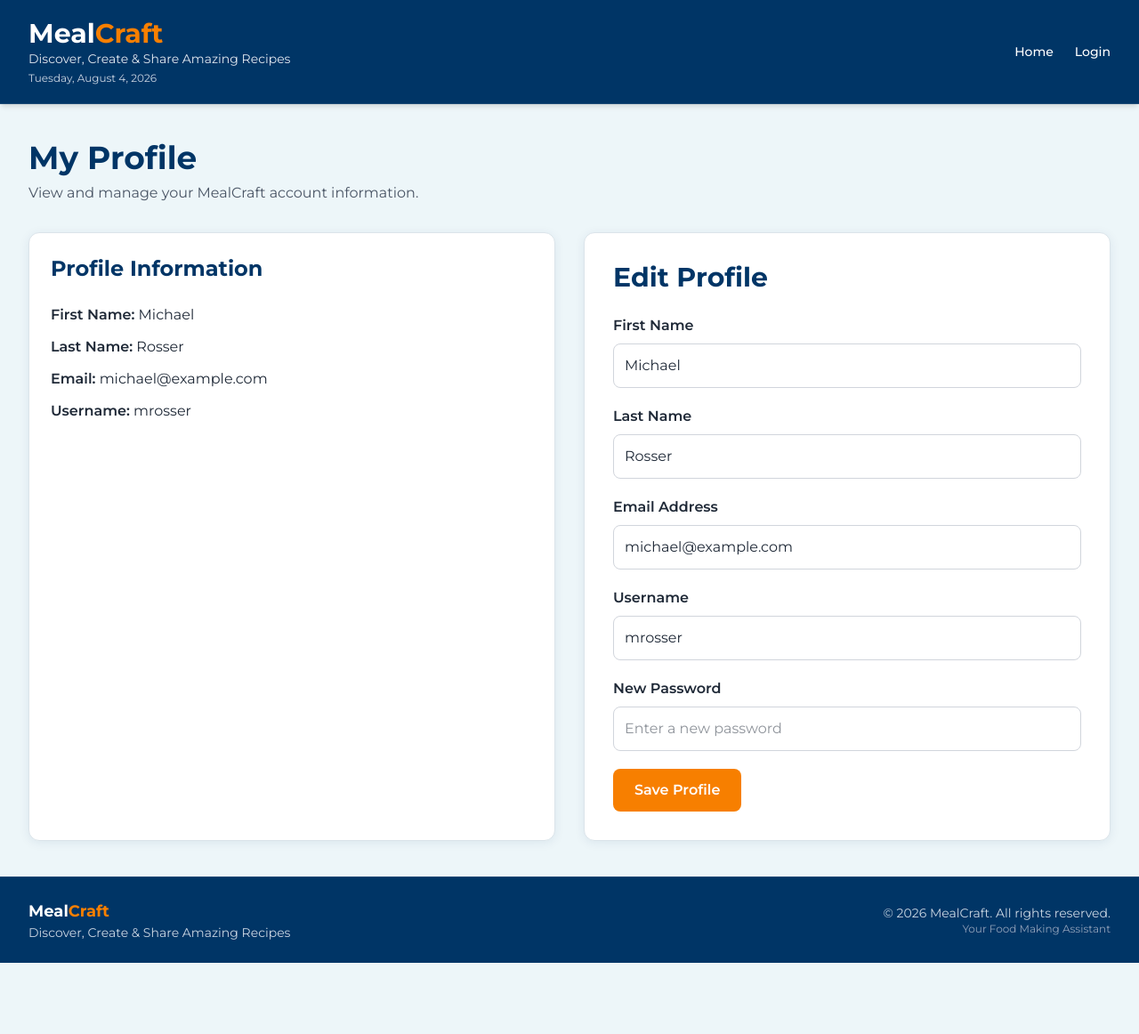
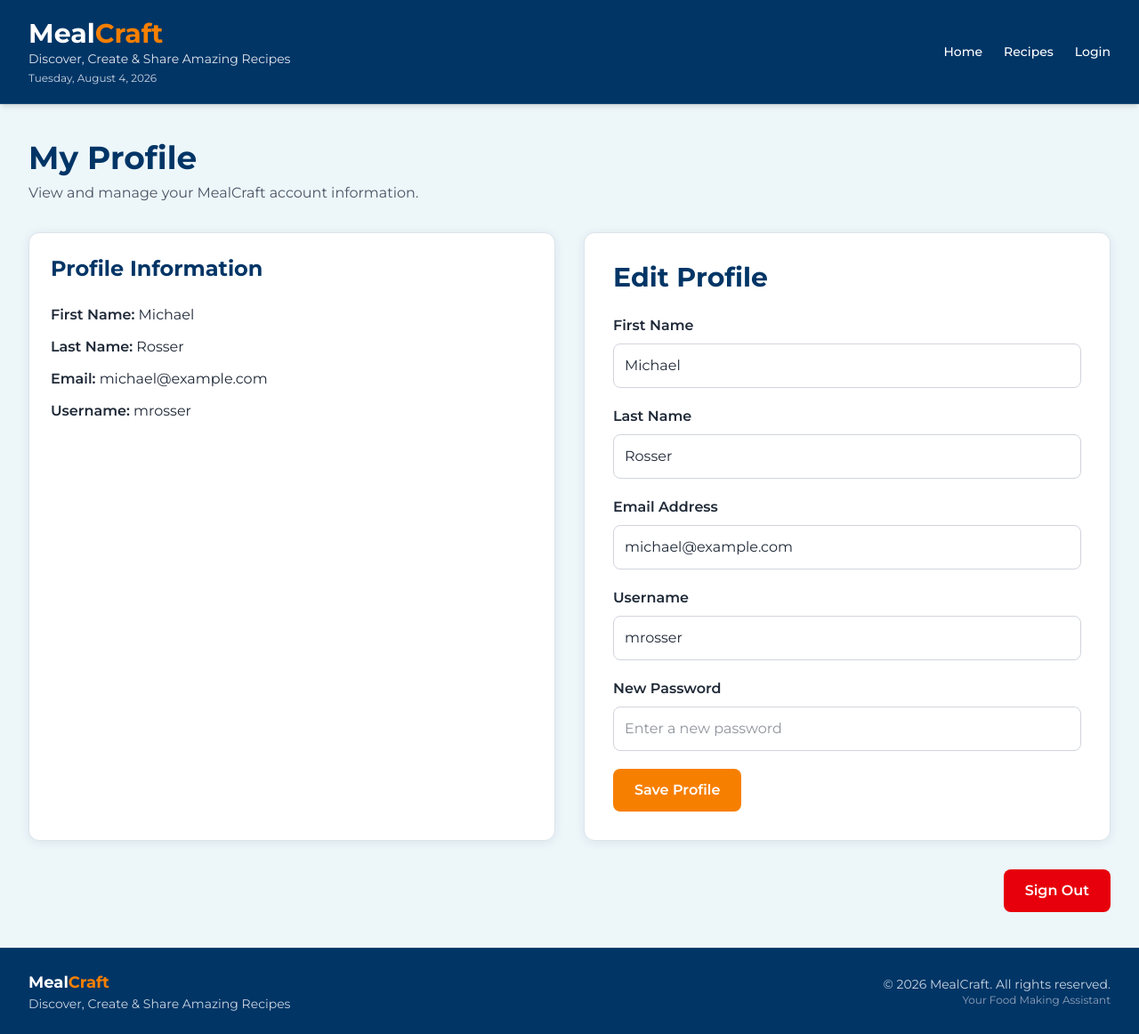
Before and after one commit to ekworsham/meal_craft, a Next.js app: page /profile in a window 1280 px wide. Shown: the whole page at 89% size. Before the commit the page ends 1082 px from the top, so only its background shows below. Built offline with nearby package versions, Linux system fonts and the light colour scheme; no server answers.

Commit message:
Implement authentication features and sign-out functionality

```diff
--- a/app/(admin)/profile/page.tsx
+++ b/app/(admin)/profile/page.tsx
@@ -1,5 +1,6 @@
 import ProfileCard from "@/components/ProfileCard";
 import ProfileForm from "@/components/ProfileForm";
+import { logout } from "@/lib/actions";
 
 export default function MyProfilePage() {
   // Temporary placeholder data
@@ -38,6 +39,17 @@ export default function MyProfilePage() {
           initialUsername={user.username}
         />
       </div>
+      <div className="mt-8 flex justify-end">
+        <form action={logout}>
+          <button
+            type="submit"
+            className="rounded-lg bg-red-600 px-6 py-3 font-semibold text-white hover:bg-red-700"
+          >
+            Sign Out
+          </button>
+        </form>
+    </div>
+
     </div>
   );
 }
--- /dev/null
+++ b/app/api/auth/[...nextauth]/route.ts
@@ -0,0 +1,3 @@
+import { handlers } from '@/auth';
+
+export const { GET, POST } = handlers;
--- a/auth.config.ts
+++ b/auth.config.ts
@@ -3,27 +3,29 @@ import type { NextAuthConfig } from 'next-auth';
 
 export const authConfig = {
   pages: {
-    signIn: '/login', // use your own login page instead of the Auth.js default
+    signIn: '/login',
   },
+
   callbacks: {
     authorized({ auth, request: { nextUrl } }) {
       const isLoggedIn = !!auth?.user;
 
-      // Protect all routes under /dashboard
-      const isProtected = nextUrl.pathname.startsWith('/dashboard');
+      const isProtected =
+        nextUrl.pathname.startsWith('/recipes/new') ||
+        nextUrl.pathname.includes('/edit') ||
+        nextUrl.pathname.startsWith('/profile');
 
       if (isProtected) {
-        if (isLoggedIn) return true;
-        return false; // redirects to /login
+        return isLoggedIn;
       }
 
-      // Redirect already-logged-in users away from the login page
       if (isLoggedIn && nextUrl.pathname === '/login') {
-        return Response.redirect(new URL('/dashboard', nextUrl));
+        return Response.redirect(new URL('/recipes', nextUrl));
       }
 
       return true;
     },
   },
-  providers: [], // providers are added in auth.ts
+
+  providers: [],
 } satisfies NextAuthConfig;
--- a/auth.ts
+++ b/auth.ts
@@ -6,7 +6,7 @@ import bcrypt from 'bcryptjs';
 import { authConfig } from './auth.config';
 import { getUserByEmail } from '@/lib/users-db'; // your DB query function
 
-export const { auth, signIn, signOut } = NextAuth({
+export const { auth, signIn, signOut, handlers, } = NextAuth({
   ...authConfig,
   providers: [
     Credentials({
--- a/components/NavLinks.tsx
+++ b/components/NavLinks.tsx
@@ -2,36 +2,51 @@
 
 import Link from "next/link";
 import { usePathname } from "next/navigation";
+import { useSession } from "next-auth/react";
 
-const links = [
-  { href: "/", label: "Home" },
-  { href: "/login", label: "Login" },
-];
+import { logout } from "@/lib/actions";
 
 export default function NavLinks() {
   const pathname = usePathname();
+  const { status } = useSession();
+
+  const linkClass = (href: string) =>
+    pathname === href
+      ? "text-[#F77F00] font-semibold"
+      : "text-white hover:text-[#F77F00]";
 
   return (
-    <nav>
-      <ul className="flex items-center gap-6 text-sm font-medium">
-        {links.map((link) => {
-          const isActive = pathname === link.href;
+    <ul className="flex items-center gap-6 text-sm font-medium">
+      <li>
+        <Link href="/" className={linkClass("/")}>
+          Home
+        </Link>
+      </li>
 
-            return (
-                <li key={link.href}>
-                <Link
-              href={link.href} className={`transition-colors duration-200 ${
-                  isActive
-                    ? "font-semibold text-[#F77F00] border-b-2 border-[#F77F00] pb-1"
-                    : "text-white hover:text-[#0077B6]"
-                }`}
-              >
-                {link.label}
-              </Link>
-            </li>
-          );
-        })}
-      </ul>
-    </nav>
+      <li>
+        <Link href="/recipes" className={linkClass("/recipes")}>
+          Recipes
+        </Link>
+      </li>
+
+      {status === "authenticated" ? (
+        <li>
+          <form action={logout}>
+            <button
+              type="submit"
+              className="text-white hover:text-[#F77F00]"
+            >
+              Sign Out
+            </button>
+          </form>
+        </li>
+      ) : (
+        <li>
+          <Link href="/login" className={linkClass("/login")}>
+            Login
+          </Link>
+        </li>
+      )}
+    </ul>
   );
 }
--- a/components/login-form.tsx
+++ b/components/login-form.tsx
@@ -3,7 +3,7 @@
 import { useActionState, useState } from "react";
 import { Eye, EyeOff } from "lucide-react";
 
-import { authenticate, createUser } from "@/lib/actions";
+import { authenticate, createUser, logout, } from "@/lib/actions";
 
 export function LoginForm() {
   const [showLoginPassword, setShowLoginPassword] = useState(false);
@@ -208,6 +208,14 @@ export function LoginForm() {
             </p>
           )}
         </form>
+         <form action={logout} className="mt-8">
+          <button
+            type="submit"
+            className="w-full rounded-lg border border-red-600 px-6 py-3 font-semibold text-red-600 hover:bg-red-50"
+          >
+            Sign Out
+          </button>
+        </form>
       </section>
     </div>
   );
```
Also changed, not shown: app/layout.tsx (+5 -5 lines).
